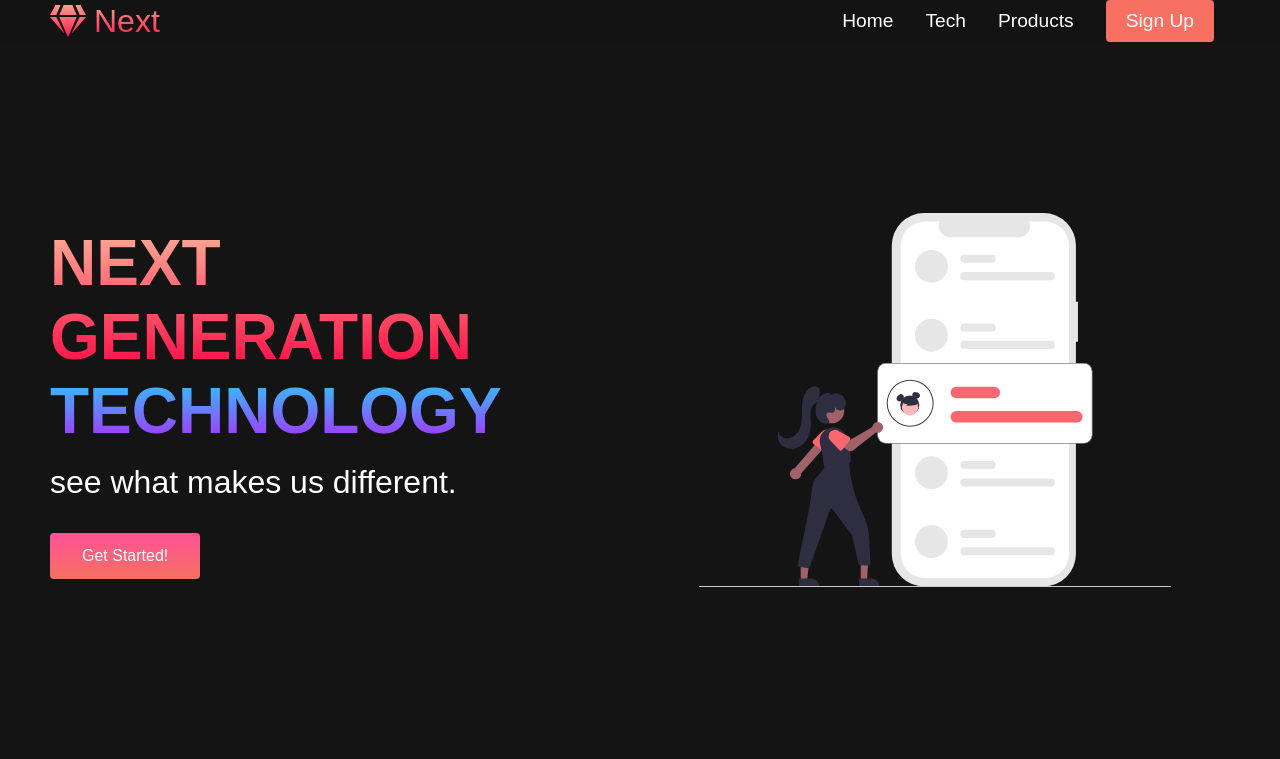
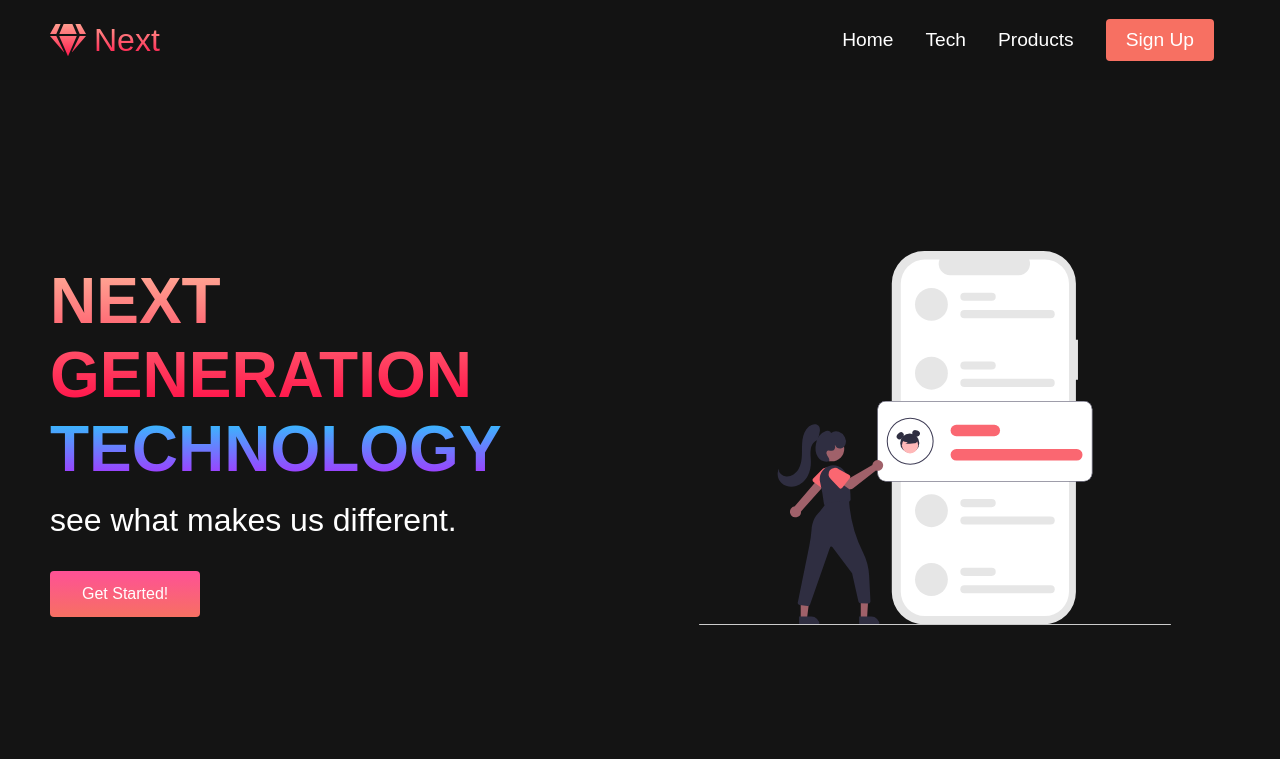
Before and after one commit to Hoda-Elsayed-Mohamed/Responsive-Website, a plain HTML site: page index.html in a window 1280 px wide. Shown: the top 759 px of the page. Drawn offline with Linux system fonts and the light colour scheme.

Commit message:
Update styles.css

```diff
--- a/styles.css
+++ b/styles.css
@@ -7,7 +7,7 @@
 
 .navbar {
     background: #131313;
-    height: 80;
+    height: 80px;
     display: flex;
     justify-content: center;
     align-items: center;
```
